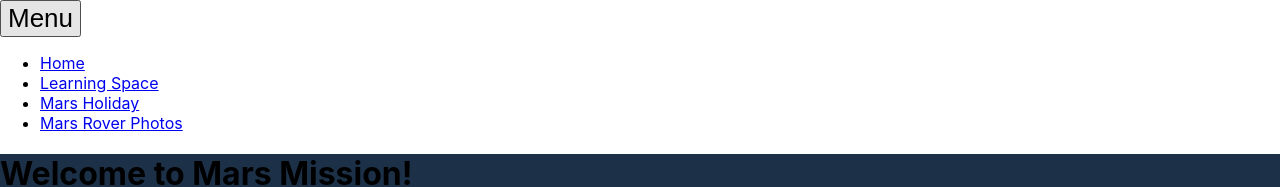
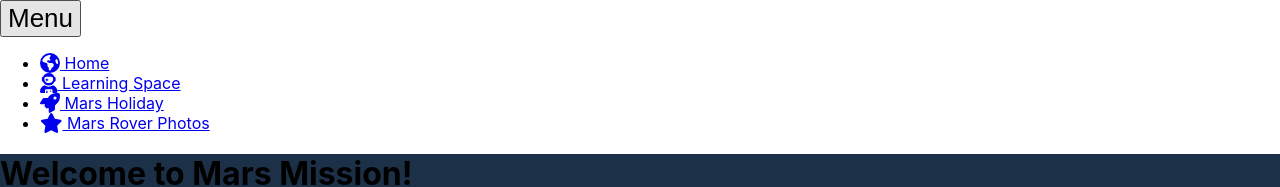
Before and after one commit to hannah-bishop/Mars-Mission-2022, a React (Vite) app: page / in a window 1280 px wide. Both pictures are taken after a click on the button "Menu". Shown: the top 187 px of the page. Built offline with nearby package versions, Linux system fonts and the light colour scheme.

Commit message:
add icons to dropdown menu

```diff
--- a/src/components/Menu/Menu.tsx
+++ b/src/components/Menu/Menu.tsx
@@ -1,5 +1,7 @@
 import { BrowserRouter as Router, Routes, Route, Link } from "react-router-dom";
 import React, { useState } from "react";
+import { FontAwesomeIcon } from "@fortawesome/react-fontawesome";
+import { faStar, faEarthAmericas, faUserAstronaut, faRocket } from "@fortawesome/free-solid-svg-icons";
 
 export function Menu() {
   const [isOpen, setIsOpen] = useState(false);
@@ -11,16 +13,16 @@ export function Menu() {
           <button>Menu</button>
           <ul>
             <li>
-              <Link to="/">Home</Link>
+              <Link to="/"><FontAwesomeIcon icon={faEarthAmericas} size="lg"/> Home</Link>
             </li>
             <li>
-              <Link to="/learning-space">Learning Space</Link>
+              <Link to="/learning-space"><FontAwesomeIcon icon={faUserAstronaut} size="lg"/> Learning Space</Link>
             </li>
             <li>
-              <Link to="/mars-holiday">Mars Holiday</Link>
+              <Link to="/mars-holiday"><FontAwesomeIcon icon={faRocket} size="lg"/> Mars Holiday</Link>
             </li>
             <li>
-              <Link to="/images">Mars Rover Photos</Link>
+              <Link to="/images"><FontAwesomeIcon icon={faStar} size="lg"/> Mars Rover Photos</Link>
             </li>
           </ul>
         </div>
```
